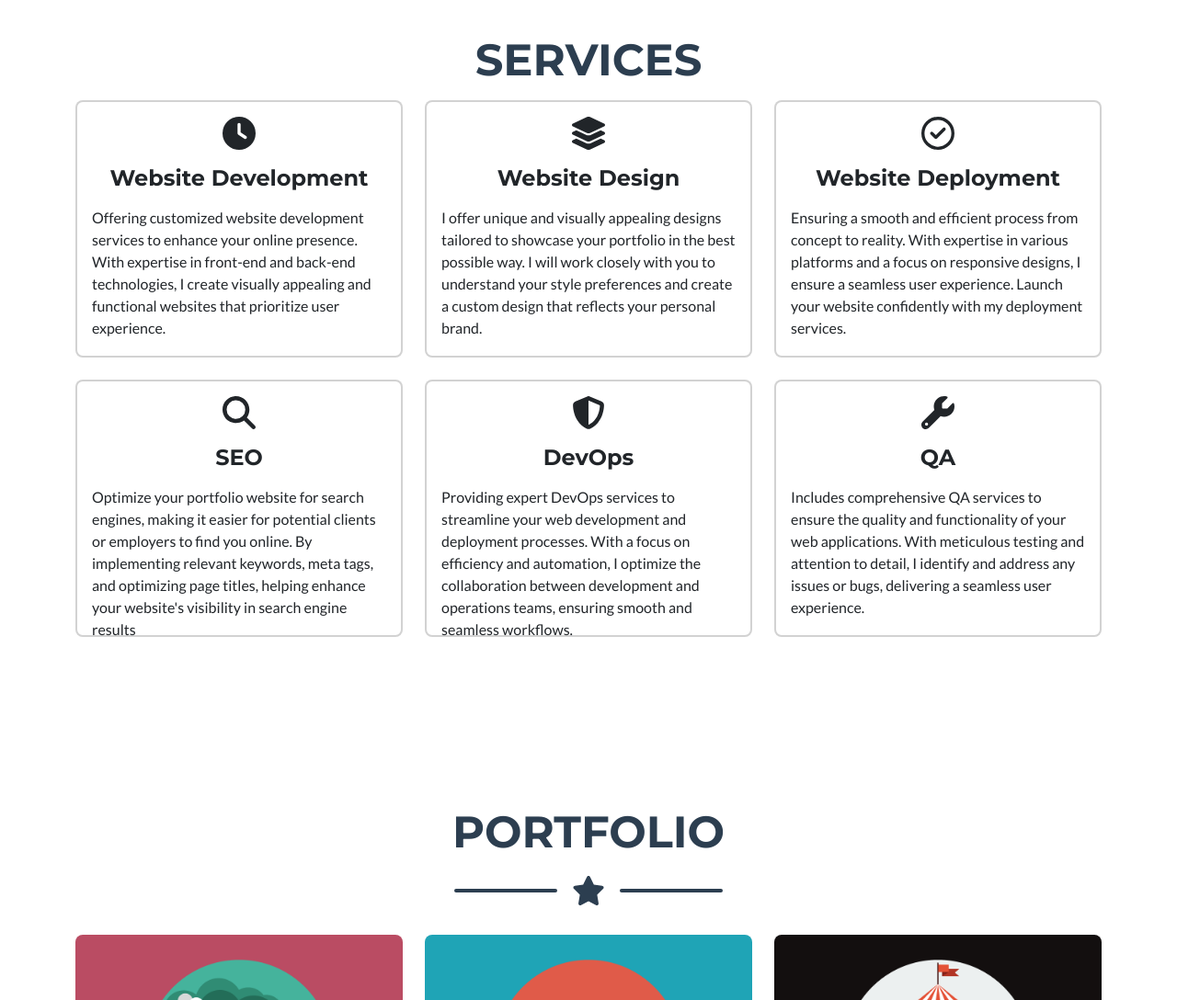
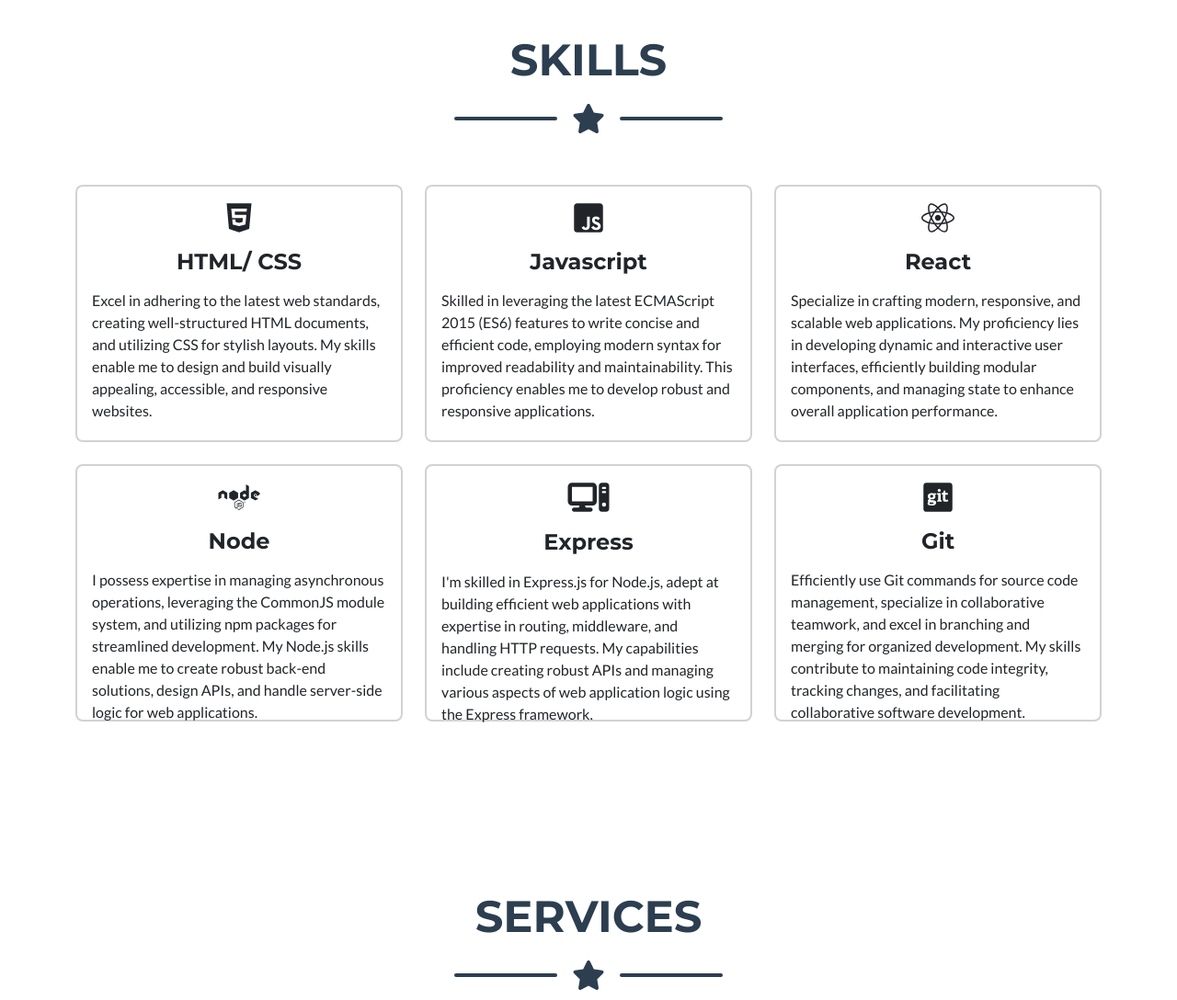
Before and after one commit to Abaldoza23/PortfolioPage, a website built with Parcel: page index.html in a window 1280 px wide. Shown: the part 1320-2408 px from the top of the page at 92% size. Built offline with nearby package versions, Linux system fonts and the light colour scheme.

Commit message:
Update Index

```diff
--- a/index.html
+++ b/index.html
@@ -35,9 +35,11 @@
                     <li class="nav-item mx-0 mx-lg-1"><a class="nav-link py-3 px-0 px-lg-3 rounded"
                             href="#about">About</a></li>
                     <li class="nav-item mx-0 mx-lg-1"><a class="nav-link py-3 px-0 px-lg-3 rounded"
+                            href="#skills">Skills</a></li>
+                    <li class="nav-item mx-0 mx-lg-1"><a class="nav-link py-3 px-0 px-lg-3 rounded"
                             href="#services">Services</a></li>
                     <li class="nav-item mx-0 mx-lg-1"><a class="nav-link py-3 px-0 px-lg-3 rounded"
-                            href="#portfolio">Portfolio</a></li>
+                            href="#projects">Projects</a></li>
                     <li class="nav-item mx-0 mx-lg-1"><a class="nav-link py-3 px-0 px-lg-3 rounded"
                             href="#contact">Contact</a></li>
                 </ul>
@@ -86,32 +88,117 @@
             </div>
         </div>
     </section>
+    <!-- skills section-->
+    <section class="page-section services" id="skills">
+        <div class="container">
+            <!-- Portfolio Section Heading-->
+            <h2 class="page-section-heading text-center text-uppercase text-secondary mb-0">Skills</h2>
+            <!-- Icon Divider-->
+            <div class="divider-custom">
+                <div class="divider-custom-line"></div>
+                <div class="divider-custom-icon"><i class="fas fa-star"></i></div>
+                <div class="divider-custom-line"></div>
+            </div>
+            <div class="row">
+                <div class="col-lg-4 mt-4">
+                    <div class="card servicesText">
+                        <div class="card-body">
+                            <i class="servicesIcon fa-brands fa-html5 fa-xl"></i>
+                            <h4 class="card-title mt-3">HTML/ CSS</h4>
+                            <p class="card-text mt-3">Excel in adhering to the latest web standards, creating well-structured HTML documents, and utilizing CSS for stylish layouts. My skills enable me to design and build visually appealing, accessible, and responsive websites.
+                            </p>
+                        </div>
+                    </div>
+                </div>
+
+                <div class="col-lg-4 mt-4">
+                    <div class="card servicesText">
+                        <div class="card-body">
+                            <i class="servicesIcon fa-brands fa-square-js fa-xl"></i>
+                            <h4 class="card-title mt-3">Javascript</h4>
+                            <p class="card-text mt-3">Skilled in leveraging the latest ECMAScript 2015 (ES6) features to write concise and efficient code, employing modern syntax for improved readability and maintainability. This proficiency enables me to develop robust and responsive applications.
+                            </p>
+                        </div>
+                    </div>
+                </div>
+
+                <div class="col-lg-4 mt-4">
+                    <div class="card servicesText">
+                        <div class="card-body">
+                            <i class="servicesIcon fa-brands fa-react fa-xl"></i>
+                            <h4 class="card-title mt-3">React</h4>
+                            <p class="card-text mt-3">Specialize in crafting modern, responsive, and scalable web applications. My proficiency lies in developing dynamic and interactive user interfaces, efficiently building modular components, and managing state to enhance overall application performance.
+                            </p>
+                        </div>
+                    </div>
+                </div>
+            </div>
+
+            <div class="row">
+                <div class="col-lg-4 mt-4">
+                    <div class="card servicesText">
+                        <div class="card-body">
+                            <i class="servicesIcon fa-brands fa-node fa-xl"></i>
+                            <h4 class="card-title mt-3">Node</h4>
+                            <p class="card-text mt-3">I possess expertise in managing asynchronous operations, leveraging the CommonJS module system, and utilizing npm packages for streamlined development. My Node.js skills enable me to create robust back-end solutions, design APIs, and handle server-side logic for web applications.
+                            </p>
+                        </div>
+                    </div>
+                </div>
+
+                <div class="col-lg-4 mt-4">
+                    <div class="card servicesText">
+                        <div class="card-body">
+                            <i class="servicesIcon fa-solid fa-computer"></i>
+                            <h4 class="card-title mt-3">Express</h4>
+                            <p class="card-text mt-3">I'm skilled in Express.js for Node.js, adept at building efficient web applications with expertise in routing, middleware, and handling HTTP requests. My capabilities include creating robust APIs and managing various aspects of web application logic using the Express framework.
+                            </p>
+                        </div>
+                    </div>
+                </div>
+
+                <div class="col-lg-4 mt-4">
+                    <div class="card servicesText">
+                        <div class="card-body">
+                            <i class="servicesIcon fa-brands fa-square-git fa-xl"></i>
+                            <h4 class="card-title mt-3">Git</h4>
+                            <p class="card-text mt-3">Efficiently use Git commands for source code management, specialize in collaborative teamwork, and excel in branching and merging for organized development. My skills contribute to maintaining code integrity, tracking changes, and facilitating collaborative software development.
+                            </p>
+                        </div>
+                    </div>
+                </div>
+            </div>
+        </div>
+    </section>
     <!-- services section-->
     <section class="page-section services" id="services">
         <div class="container">
             <!-- Portfolio Section Heading-->
             <h2 class="page-section-heading text-center text-uppercase text-secondary mb-0">Services</h2>
+            <!-- Icon Divider-->
+            <div class="divider-custom">
+                <div class="divider-custom-line"></div>
+                <div class="divider-custom-icon"><i class="fas fa-star"></i></div>
+                <div class="divider-custom-line"></div>
+            </div>
             <div class="row">
                 <div class="col-lg-4 mt-4">
                     <div class="card servicesText">
                         <div class="card-body">
                             <i class="fas servicesIcon fa-clock"></i>
                             <h4 class="card-title mt-3">Website Development</h4>
-                            <p class="card-text mt-3">Offering customized website development services to enhance your
-                                online presence. With expertise in front-end and back-end technologies, I create
-                                visually appealing and functional websites that prioritize user experience.
+                            <p class="card-text mt-3">Specialize in customized website development, elevating your online presence with expertise in both front-end and back-end technologies.
                             </p>
                         </div>
                     </div>
                 </div>
+
                 <div class="col-lg-4 mt-4">
                     <div class="card servicesText">
                         <div class="card-body">
                             <i class='fas servicesIcon fa-layer-group'></i>
                             <h4 class="card-title mt-3">Website Design</h4>
-                            <p class="card-text mt-3">I offer unique and visually appealing designs tailored to showcase
-                                your portfolio in the best possible way. I will work closely with you to understand your
-                                style preferences and create a custom design that reflects your personal brand.
+                            <p class="card-text mt-3">Provide distinctive and visually appealing designs tailored to showcase your portfolio effectively. Working closely with you, I understand your style preferences to create a custom design that reflects your unique personal brand.
                             </p>
                         </div>
                     </div>
@@ -122,9 +209,7 @@
                         <div class="card-body">
                             <i class='far servicesIcon fa-check-circle'></i>
                             <h4 class="card-title mt-3">Website Deployment</h4>
-                            <p class="card-text mt-3">Ensuring a smooth and efficient process from concept to reality.
-                                With expertise in various platforms and a focus on responsive designs, I ensure a
-                                seamless user experience. Launch your website confidently with my deployment services.
+                            <p class="card-text mt-3">Ensure a smooth and efficient process from concept to reality, boasting expertise in various platforms and a focus on responsive designs for a seamless user experience.
                             </p>
                         </div>
                     </div>
@@ -137,10 +222,7 @@
                         <div class="card-body">
                             <i class='fas servicesIcon fa-search'></i>
                             <h4 class="card-title mt-3">SEO</h4>
-                            <p class="card-text mt-3">Optimize your portfolio website for search engines, making it
-                                easier for potential clients or employers to find you online. By implementing relevant
-                                keywords, meta tags, and optimizing page titles, helping enhance your website's
-                                visibility in search engine results
+                            <p class="card-text mt-3">Optimize portfolio websites for search engines, improving online visibility through strategic use of keywords and meta tags.
                             </p>
                         </div>
                     </div>
@@ -151,10 +233,7 @@
                         <div class="card-body">
                             <i class='fas servicesIcon fa-shield-alt'></i>
                             <h4 class="card-title mt-3">DevOps</h4>
-                            <p class="card-text mt-3">Providing expert DevOps services to streamline your web
-                                development and deployment processes. With a focus on efficiency and automation, I
-                                optimize the collaboration between development and operations teams, ensuring smooth and
-                                seamless workflows.
+                            <p class="card-text mt-3">Offering expert DevOps services to streamline your web development and deployment processes. Emphasizing efficiency and automation.
                             </p>
                         </div>
                     </div>
@@ -165,9 +244,7 @@
                         <div class="card-body">
                             <i class='fas servicesIcon fa-wrench'></i>
                             <h4 class="card-title mt-3">QA</h4>
-                            <p class="card-text mt-3">Includes comprehensive QA services to ensure the quality and
-                                functionality of your web applications. With meticulous testing and attention to detail,
-                                I identify and address any issues or bugs, delivering a seamless user experience.
+                            <p class="card-text mt-3">I offer comprehensive QA services to guarantee the quality and functionality of your web applications. Through meticulous testing and attention to detail, I identify and address any issues or bugs, ensuring a seamless user experience.
                             </p>
                         </div>
                     </div>
@@ -175,20 +252,20 @@
             </div>
         </div>
     </section>
-    <!-- Portfolio Section-->
-    <section class="page-section portfolio" id="portfolio">
+    <!-- Projects Section-->
+    <section class="page-section projects" id="projects">
         <div class="container">
-            <!-- Portfolio Section Heading-->
-            <h2 class="page-section-heading text-center text-uppercase text-secondary mb-0">Portfolio</h2>
+            <!-- Projects Section Heading-->
+            <h2 class="page-section-heading text-center text-uppercase text-secondary mb-0">Projects</h2>
             <!-- Icon Divider-->
             <div class="divider-custom">
                 <div class="divider-custom-line"></div>
                 <div class="divider-custom-icon"><i class="fas fa-star"></i></div>
                 <div class="divider-custom-line"></div>
             </div>
-            <!-- Portfolio Grid Items-->
+            <!-- Projects Grid Items-->
             <div class="row justify-content-center">
-                <!-- Portfolio Item 1-->
+                <!-- Projects Item 1-->
                 <div class="col-md-6 col-lg-4 mb-5">
                     <div class="portfolio-item mx-auto" data-bs-toggle="modal" data-bs-target="#portfolioModal1">
                         <div
@@ -199,7 +276,7 @@
                         <img class="img-fluid" src="assets/img/portfolio/cabin.png" alt="log cabin" />
                     </div>
                 </div>
-                <!-- Portfolio Item 2-->
+                <!-- Projects Item 2-->
                 <div class="col-md-6 col-lg-4 mb-5">
                     <div class="portfolio-item mx-auto" data-bs-toggle="modal" data-bs-target="#portfolioModal2">
                         <div
@@ -210,7 +287,7 @@
                         <img class="img-fluid" src="assets/img/portfolio/cake.png" alt="cake slice" />
                     </div>
                 </div>
-                <!-- Portfolio Item 3-->
+                <!-- Projects Item 3-->
                 <div class="col-md-6 col-lg-4 mb-5">
                     <div class="portfolio-item mx-auto" data-bs-toggle="modal" data-bs-target="#portfolioModal3">
                         <div
@@ -221,7 +298,7 @@
                         <img class="img-fluid" src="assets/img/portfolio/circus.png" alt="circus" />
                     </div>
                 </div>
-                <!-- Portfolio Item 4-->
+                <!-- Projects Item 4-->
                 <div class="col-md-6 col-lg-4 mb-5 mb-lg-0">
                     <div class="portfolio-item mx-auto" data-bs-toggle="modal" data-bs-target="#portfolioModal4">
                         <div
@@ -232,7 +309,7 @@
                         <img class="img-fluid" src="assets/img/portfolio/game.png" alt="controller" />
                     </div>
                 </div>
-                <!-- Portfolio Item 5-->
+                <!-- Projects Item 5-->
                 <div class="col-md-6 col-lg-4 mb-5 mb-md-0">
                     <div class="portfolio-item mx-auto" data-bs-toggle="modal" data-bs-target="#portfolioModal5">
                         <div
@@ -243,7 +320,7 @@
                         <img class="img-fluid" src="assets/img/portfolio/safe.png" alt="safe" />
                     </div>
                 </div>
-                <!-- Portfolio Item 6-->
+                <!-- Projects Item 6-->
                 <div class="col-md-6 col-lg-4">
                     <div class="portfolio-item mx-auto" data-bs-toggle="modal" data-bs-target="#portfolioModal6">
                         <div
@@ -271,13 +348,6 @@
             <!-- Contact Section Form-->
             <div class="row justify-content-center">
                 <div class="col-lg-8 col-xl-7">
-                    <!-- * * * * * * * * * * * * * * *-->
-                    <!-- * * SB Forms Contact Form * *-->
-                    <!-- * * * * * * * * * * * * * * *-->
-                    <!-- This form is pre-integrated with SB Forms.-->
-                    <!-- To make this form functional, sign up at-->
-                    <!-- https://startbootstrap.com/solution/contact-forms-->
-                    <!-- to get an API token!-->
                     <form id="contactForm" data-sb-form-api-token="API_TOKEN">
                         <!-- Name input-->
                         <div class="form-floating mb-3">
@@ -318,10 +388,6 @@
                         <div class="d-none" id="submitSuccessMessage">
                             <div class="text-center mb-3">
                                 <div class="fw-bolder">Form submission successful!</div>
-                                To activate this form, sign up at
-                                <br />
-                                <a
-                                    href="https://startbootstrap.com/solution/contact-forms">https://startbootstrap.com/solution/contact-forms</a>
                             </div>
                         </div>
                         <!-- Submit error message-->
@@ -348,11 +414,9 @@
                 <!-- Footer Social Icons-->
                 <div class="col-lg-4 mb-5 mb-lg-0">
                     <h4 class="text-uppercase mb-4">Living, learning, & leveling up one day at a time</h4>
-                    <a class="btn btn-outline-light btn-social mx-1" href="#!"><i
-                            class="fab fa-fw fa-facebook-f"></i></a>
-                    <a class="btn btn-outline-light btn-social mx-1" href="#!"><i class="fab fa-fw fa-twitter"></i></a>
-                    <a class="btn btn-outline-light btn-social mx-1" href="#!"><i
-                            class="fab fa-fw fa-linkedin-in"></i></a>
+                    <a class="btn btn-outline-light btn-social mx-1" href="https://discord.com/" target="_blank"><i class="fa-brands fa-discord fa-xl"></i></a>
+                    <a class="btn btn-outline-light btn-social mx-1" href="https://github.com/Abaldoza23" target="_blank"><i class="fa-brands fa-github fa-xl"></i></a>
+                    <a class="btn btn-outline-light btn-social mx-1" href="https://www.linkedin.com/in/anthony-baldoza-7a71a715a/" target="_blank"><i class="fa-brands fa-linkedin fa-xl"></i></a>
                 </div>
             </div>
         </div>
@@ -384,7 +448,7 @@
                                 <!-- Portfolio Modal - Image-->
                                 <img class="img-fluid rounded mb-5" src="assets/img/portfolio/cabin.png" alt="..." />
                                 <!-- Portfolio Modal - Text-->
-                                <p class="mb-4">View my past project <a
+                                <p class="mb-4">View my past project built using HTML, CSS, and Javascript<a
                                         href="https://nucampsiteantbal.web.app/index.html" target="_blank">Nucamp
                                         Campsite</a>
                                 </p>
@@ -421,7 +485,7 @@
                                 <!-- Portfolio Modal - Image-->
                                 <img class="img-fluid rounded mb-5" src="assets/img/portfolio/cake.png" alt="..." />
                                 <!-- Portfolio Modal - Text-->
-                                <p class="mb-4">View my past project <a href="https://jracoffeeshop123.web.app/"
+                                <p class="mb-4">View my past project built using HTML,CSS, and Bootstrap<a href="https://jracoffeeshop123.web.app/"
                                         target="_blank">JRA Coffee Shop</a>
                                 </p>
                                 <button class="btn btn-primary" data-bs-dismiss="modal">
@@ -494,9 +558,7 @@
                                 <!-- Portfolio Modal - Image-->
                                 <img class="img-fluid rounded mb-5" src="assets/img/portfolio/game.png" alt="..." />
                                 <!-- Portfolio Modal - Text-->
-                                <p class="mb-4">Lorem ipsum dolor sit amet, consectetur adipisicing elit. Mollitia neque
-                                    assumenda ipsam nihil, molestias magnam, recusandae quos quis inventore quisquam
-                                    velit asperiores, vitae? Reprehenderit soluta, eos quod consequuntur itaque. Nam.
+                                <p class="mb-4">View my past xproject built using HTML, CSS, and Javascript <a href="https://snakegamev1.web.app/" target="_blank">Retro Snake Game</a>
                                 </p>
                                 <button class="btn btn-primary" data-bs-dismiss="modal">
                                     <i class="fas fa-xmark fa-fw"></i>
@@ -588,10 +650,6 @@
     <script src="https://cdn.jsdelivr.net/npm/bootstrap@5.2.3/dist/js/bootstrap.bundle.min.js"></script>
     <!-- Core theme JS-->
     <script src="js/scripts.js"></script>
-    <!-- * * * * * * * * * * * * * * * * * * * * * * * * * * * * * * * * * * * * * * * *-->
-    <!-- * *                               SB Forms JS                               * *-->
-    <!-- * * Activate your form at https://startbootstrap.com/solution/contact-forms * *-->
-    <!-- * * * * * * * * * * * * * * * * * * * * * * * * * * * * * * * * * * * * * * * *-->
     <script src="https://cdn.startbootstrap.com/sb-forms-latest.js"></script>
 </body>
 
```
Also changed, not shown: 1 other file.
